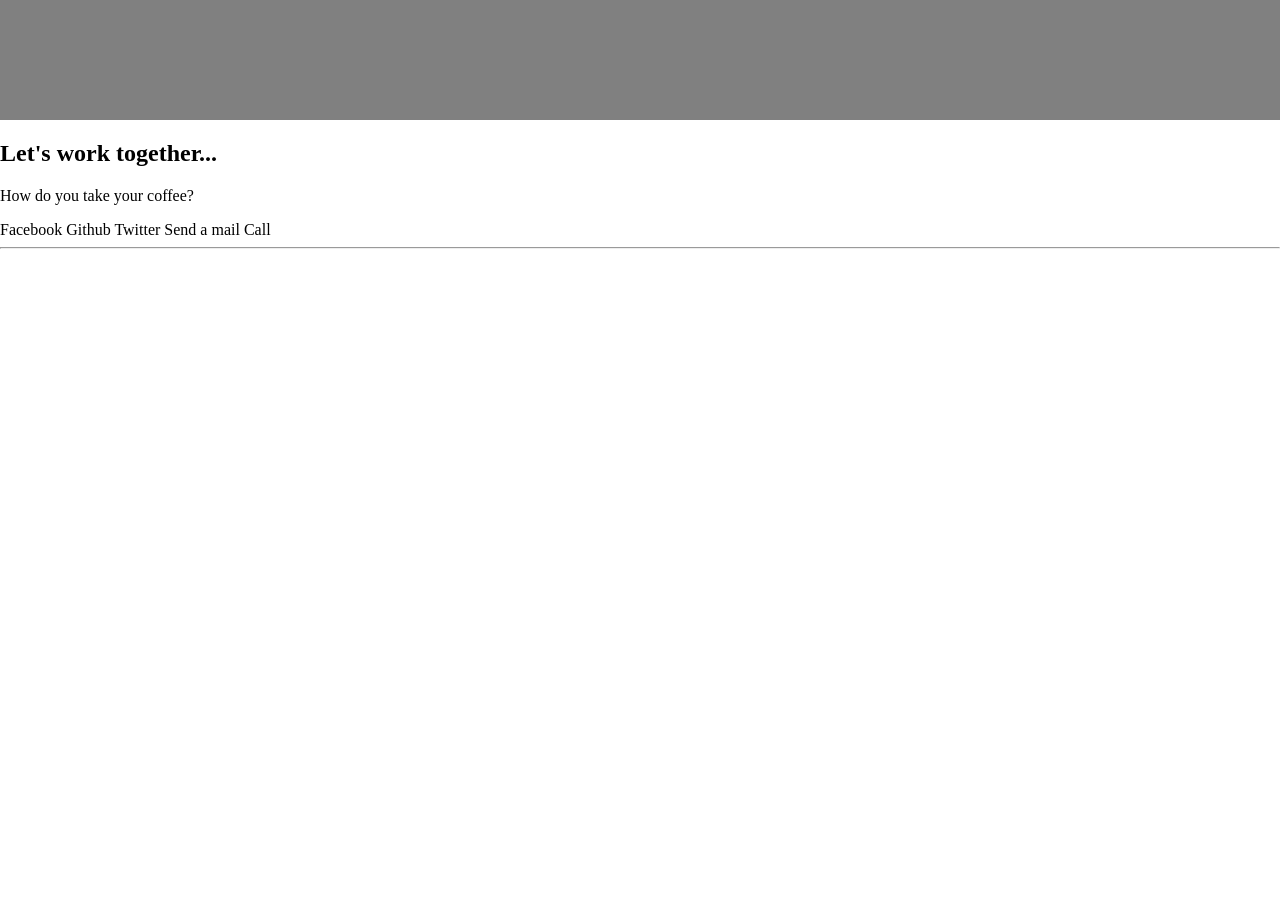
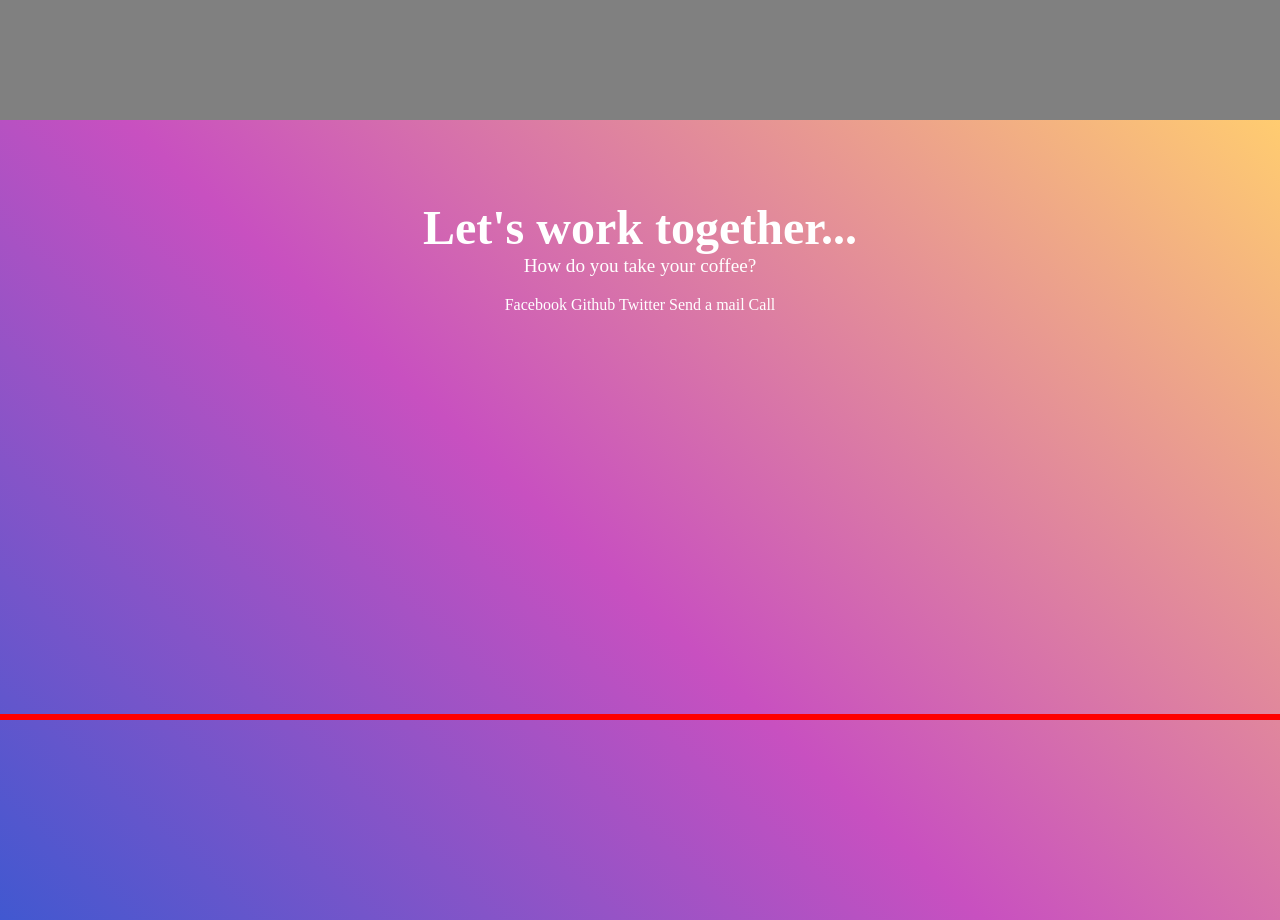
Before and after one commit to Joseph-web-create/portfoliot, a plain HTML site: page index.html in a window 1280 px wide. Shown: the part 1480-2400 px from the top of the page. Before the commit the page ends 1737 px from the top, so only its background shows below. Drawn offline with Linux system fonts and the light colour scheme.

Commit message:
all done will comeback in the future to update it thank you!

```diff
--- a/styles.css
+++ b/styles.css
@@ -106,3 +106,28 @@ header{
           margin: 0 1rem;
         }
       }
+
+      footer{
+        text-align: center;
+        width: 100%;
+        height: 100vh;
+      background-color: #4158D0;
+      background-image: linear-gradient(43deg, #4158D0 0%, #C850C0 46%, #FFCC70 100%);
+      color: white;
+      margin-top: -40px;
+      }
+
+      footer h2{
+        font-size: 3rem;
+        padding-top: 80px;
+      }
+
+      footer p{
+        margin-top:-40px ;
+        font-size: 1.2rem;
+      }
+
+      #contact hr{
+        margin-top: 400px;
+        border: 3px solid red;
+      }
```
